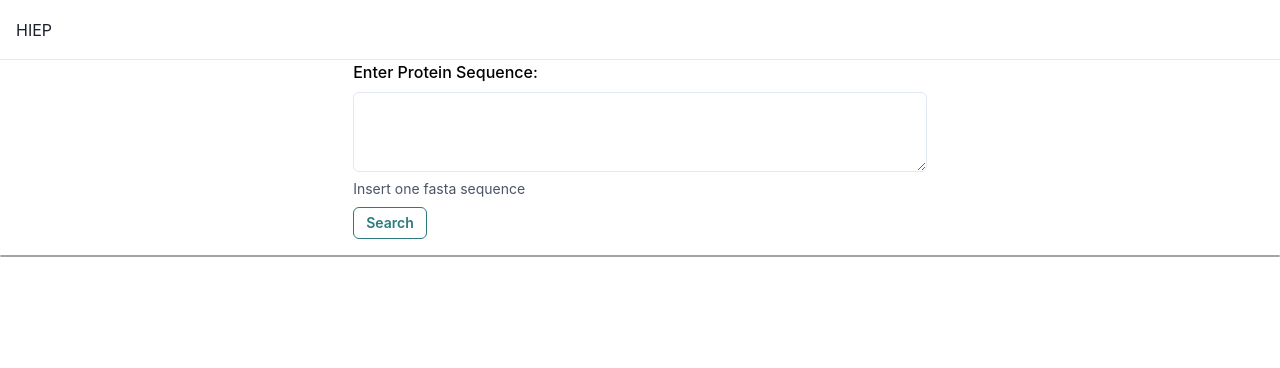
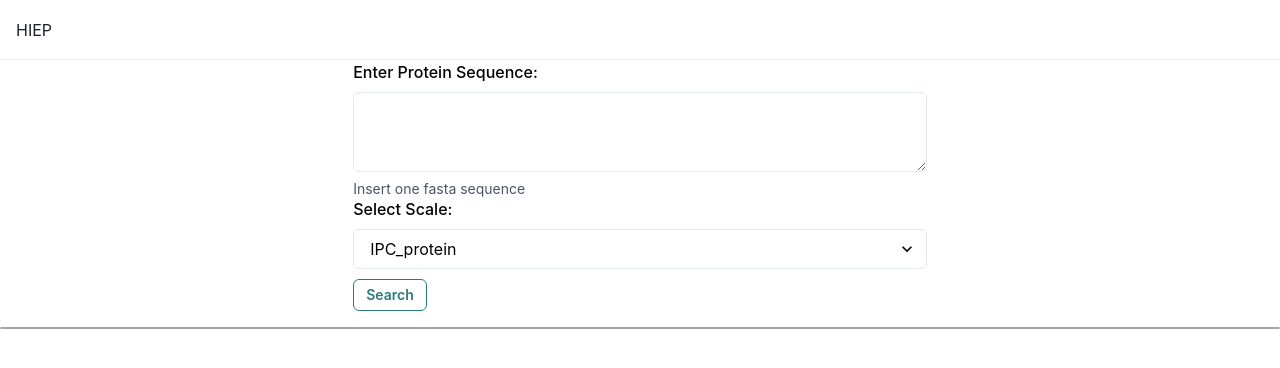
Before and after one commit to Ruhshan/hiep, a React (Vite) app in the folder frontend/: page / in a window 1280 px wide. Shown: the top 368 px of the page. Built offline with nearby package versions, Linux system fonts and the light colour scheme.

Commit message:
Enable selecting scale

```diff
--- a/frontend/src/components/Analyzer.tsx
+++ b/frontend/src/components/Analyzer.tsx
@@ -6,7 +6,7 @@ import {
     FormLabel,
     FormHelperText,
     FormErrorMessage,
-    Button, Spacer, Center, Box
+    Button, Spacer, Center, Box, Select
 } from '@chakra-ui/react';
 import React from 'react';
 import CalculateHiepService from '../service/CalculateHiepService';
@@ -17,11 +17,13 @@ import {ProteinFeatureViewer} from './ProteinFeatureViewer';
 
 
 export function Analyzer() {
-    const [seq, setSeq] = React.useState('');
-    const [invalidInput, setInvalidInput] = React.useState(false);
-    const [isLoading, setIsLoading] = React.useState(false);
-    const [apiResult, setApiResult] = React.useState<ApiResult>({} as ApiResult);
+    const [seq, setSeq] = React.useState('')
+    const [invalidInput, setInvalidInput] = React.useState(false)
+    const [isLoading, setIsLoading] = React.useState(false)
+    const [apiResult, setApiResult] = React.useState<ApiResult>({} as ApiResult)
     const [apiErrorMessage, setApiErrorMessage] = React.useState('')
+    const scales:Array<string> =['EMBOSS','DTASelect','Solomon','Sillero','Rodwell','Patrickios','Wikipedia',
+        'IPC_peptide','IPC_protein','Bjellqvist']
 
 
     const handleInputChange = (e) => {
@@ -68,7 +70,16 @@ export function Analyzer() {
                     }
 
                 </FormControl>
-
+                <FormControl>
+                    <FormLabel>Select Scale:</FormLabel>
+                    <Select placeholder='Select Scale'>
+                        {
+                            scales.map((scale, index)=>
+                                <option value={scale} key={index} selected={scale=='IPC_protein'}>{scale}</option>
+                            )
+                        }
+                    </Select>
+                </FormControl>
                 <div style={{'marginTop':'10px'}}>
                     <Button colorScheme='teal' variant='outline' size='sm' onClick={performSearch} isDisabled={invalidInput} isLoading={isLoading}>
                         Search
```
